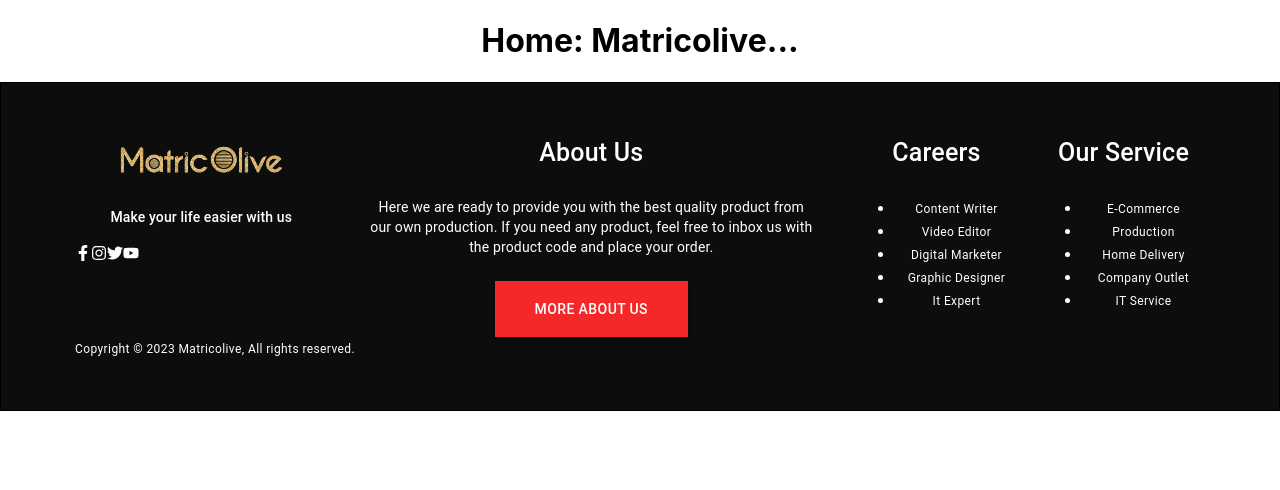
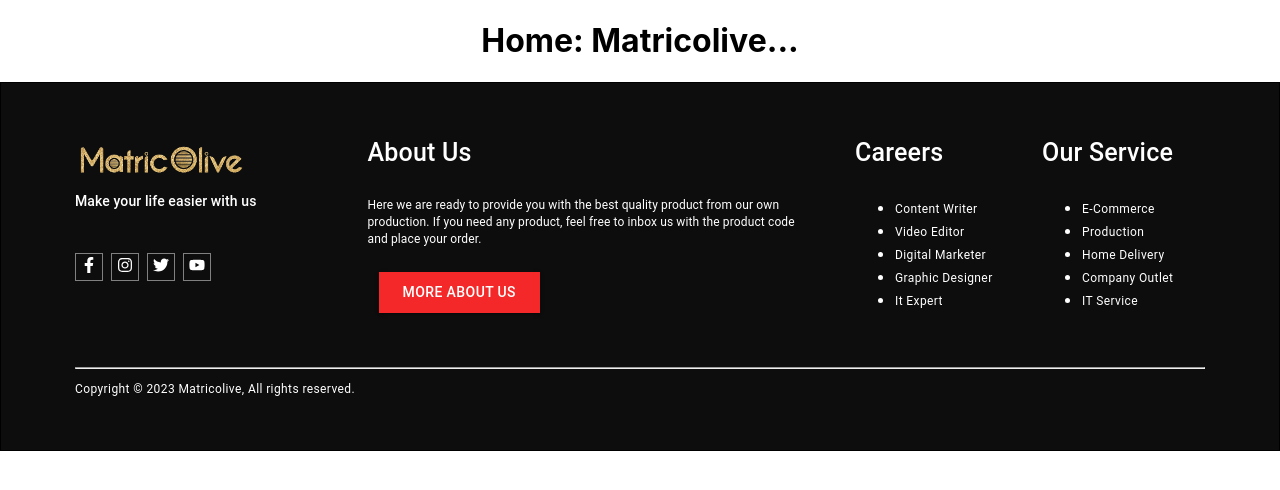
Before and after one commit to Rakibul-Hasan-max/Matricolive, a React (Create React App) app: page / in a window 1280 px wide. Shown: the top 490 px of the page. Built offline with nearby package versions, Linux system fonts and the light colour scheme.

Commit message:
footer design2

```diff
--- a/src/Pages/Components/Footer/Footer.js
+++ b/src/Pages/Components/Footer/Footer.js
@@ -22,26 +22,31 @@ const Footer = () => {
           <Grid container spacing={5}>
             <Grid item xs={12} md={3}>
               <Box>
-                <img
-                  style={{ width: "162.5px", height: "auto" }}
-                  src={logo}
-                  alt=""
-                />
-                <Box sx={{ my: 2 }}>
-                  <Typography variant="subtitle2" sx={{ color: "#fff", my: 1 }}>
+                <Box sx={{ marginLeft: -10 }}>
+                  <img
+                    style={{ width: "162.5px", height: "auto" }}
+                    src={logo}
+                    alt=""
+                  />
+                </Box>
+                <Box>
+                  <Typography
+                    variant="subtitle2"
+                    sx={{ color: "#fff", textAlign: "left" }}
+                  >
                     Make your life easier with us
                   </Typography>
-                  <Box sx={{ display: "flex", mt: 2, color: "#fff" }}>
-                    <Box className="footer-icon">
+                  <Box sx={{ display: "flex", mt: 5, color: "#fff" }}>
+                    <Box className="footer-icon" sx={{marginRight: 1, border: "1px solid gray", padding: "3px 5px"}}>
                       <FaFacebookF />
                     </Box>
-                    <Box className="footer-icon">
+                    <Box className="footer-icon" sx={{marginRight: 1, border: "1px solid gray", padding: "3px 5px"}}>
                       <FaInstagram />
                     </Box>
-                    <Box className="footer-icon">
+                    <Box className="footer-icon" sx={{marginRight: 1, border: "1px solid gray", padding: "3px 5px"}}>
                       <FaTwitter />
                     </Box>
-                    <Box className="footer-icon">
+                    <Box className="footer-icon" sx={{marginRight: 1, border: "1px solid gray", padding: "3px 5px"}}>
                       <FaYoutube />
                     </Box>
                   </Box>
@@ -49,10 +54,10 @@ const Footer = () => {
               </Box>
             </Grid>
             <Grid item xs={12} md={5} sx={{ color: "#fff" }}>
-              <Typography variant="h6" sx={{ fontSize: 25 }}>
+              <Typography variant="h6" sx={{ fontSize: 25, textAlign: "left" }}>
                 About Us
               </Typography>
-              <Typography variant="body2" sx={{ my: 3 }}>
+              <Typography variant="body2" sx={{ my: 3, textAlign: "left", fontSize: 12 }}>
                 Here we are ready to provide you with the best quality product
                 from our own production. If you need any product, feel free to
                 inbox us with the product code and place your order.
@@ -63,8 +68,9 @@ const Footer = () => {
                   sx={{
                     background: "#f42828 !important",
                     borderRadius: "0 !important",
-                    py: 2,
-                    px: 5,
+                    py: 1,
+                    px: 3,
+                    ml: -33,
                   }}
                 >
                   More About Us
@@ -74,7 +80,7 @@ const Footer = () => {
             <Grid item xs={12} md={4} sx={{ color: "#fff" }}>
               <Grid container spacing={3}>
                 <Grid item xs={12} sm={6}>
-                  <Box>
+                  <Box sx={{ textAlign: "left" }}>
                     <Typography variant="h6" sx={{ fontSize: 25 }}>
                       Careers
                     </Typography>
@@ -104,7 +110,7 @@ const Footer = () => {
                   </Box>
                 </Grid>
                 <Grid item xs={12} sm={6}>
-                  <Box>
+                  <Box sx={{ textAlign: "left" }}>
                     <Typography variant="h6" sx={{ fontSize: 25 }}>
                       Our Service
                     </Typography>
@@ -132,7 +138,8 @@ const Footer = () => {
               </Grid>
             </Grid>
           </Grid>
-          <Box sx={{ textAlign: "left" }}>
+          <Box sx={{ textAlign: "left", mt: 5 }}>
+            <hr />
             <Typography variant="caption" sx={{ color: "#fff" }}>
               Copyright © 2023 Matricolive, All rights reserved.
             </Typography>
```
